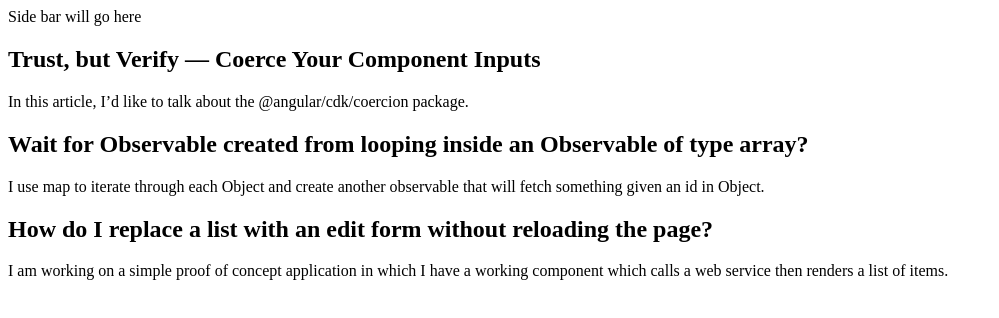
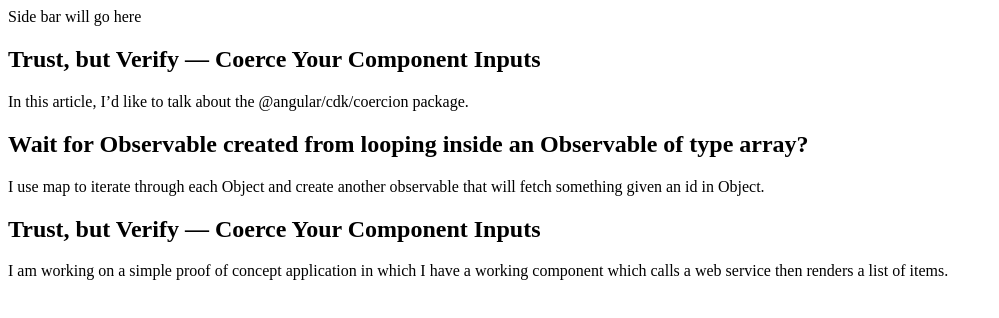
Before and after one commit to stephanie56/reddit-clone, an Angular app: page / in a window 1280 px wide. Shown: the top 318 px of the page, without its empty margins (0-999 px from the left). Built offline with nearby package versions, Linux system fonts and the light colour scheme.

Commit message:
Use Article class as type of article instances

```diff
--- a/src/app/app.component.ts
+++ b/src/app/app.component.ts
@@ -1,4 +1,11 @@
 import { Component, Input } from '@angular/core';
+
+class Article {
+  constructor(
+    public title: string,
+    public description: string
+  ) { }
+}
 
 @Component ({
   selector: 'app-sidebar',
@@ -20,7 +27,7 @@ export class SidebarComponent {}
   `
 })
 export class ArticleComponent {
-  @Input() article: Object;
+  @Input() article: Article;
 }
 
 @Component({
@@ -39,20 +46,21 @@ export class ArticleComponent {
   styleUrls: ['./app.component.scss']
 })
 export class AppComponent {
-  articles: Object[];
+  articles: Article[];
 
   constructor() {
-    this.articles = [{
-      title: 'Trust, but Verify — Coerce Your Component Inputs',
-      description: 'In this article, I’d like to talk about the @angular/cdk/coercion package.'
-    },
-    {
-      title: 'Wait for Observable created from looping inside an Observable of type array?',
-      description: 'I use map to iterate through each Object and create another observable that will fetch something given an id in Object.'
-    },
-    {
-      title: 'How do I replace a list with an edit form without reloading the page?',
-      description: 'I am working on a simple proof of concept application in which I have a working component which calls a web service then renders a list of items. '
-    }
-  ]}
+    this.articles = [
+      new Article(
+        'Trust, but Verify — Coerce Your Component Inputs',
+        'In this article, I’d like to talk about the @angular/cdk/coercion package.'
+      ),
+      new Article(
+        'Wait for Observable created from looping inside an Observable of type array?',
+        'I use map to iterate through each Object and create another observable that will fetch something given an id in Object.'
+      ),
+      new Article(
+        'Trust, but Verify — Coerce Your Component Inputs',
+        'I am working on a simple proof of concept application in which I have a working component which calls a web service then renders a list of items.'
+      ),
+    ]}
 }
```
